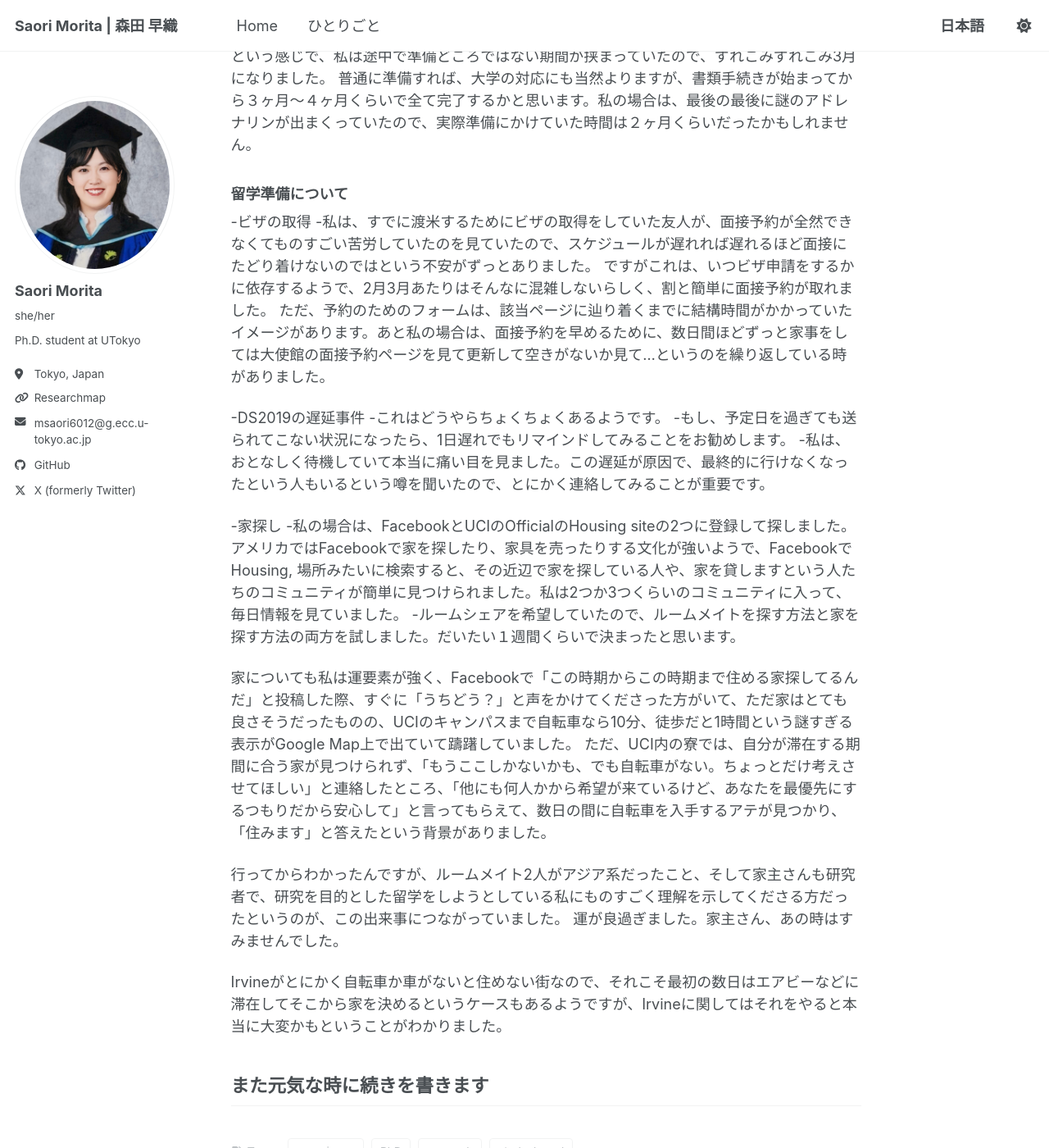
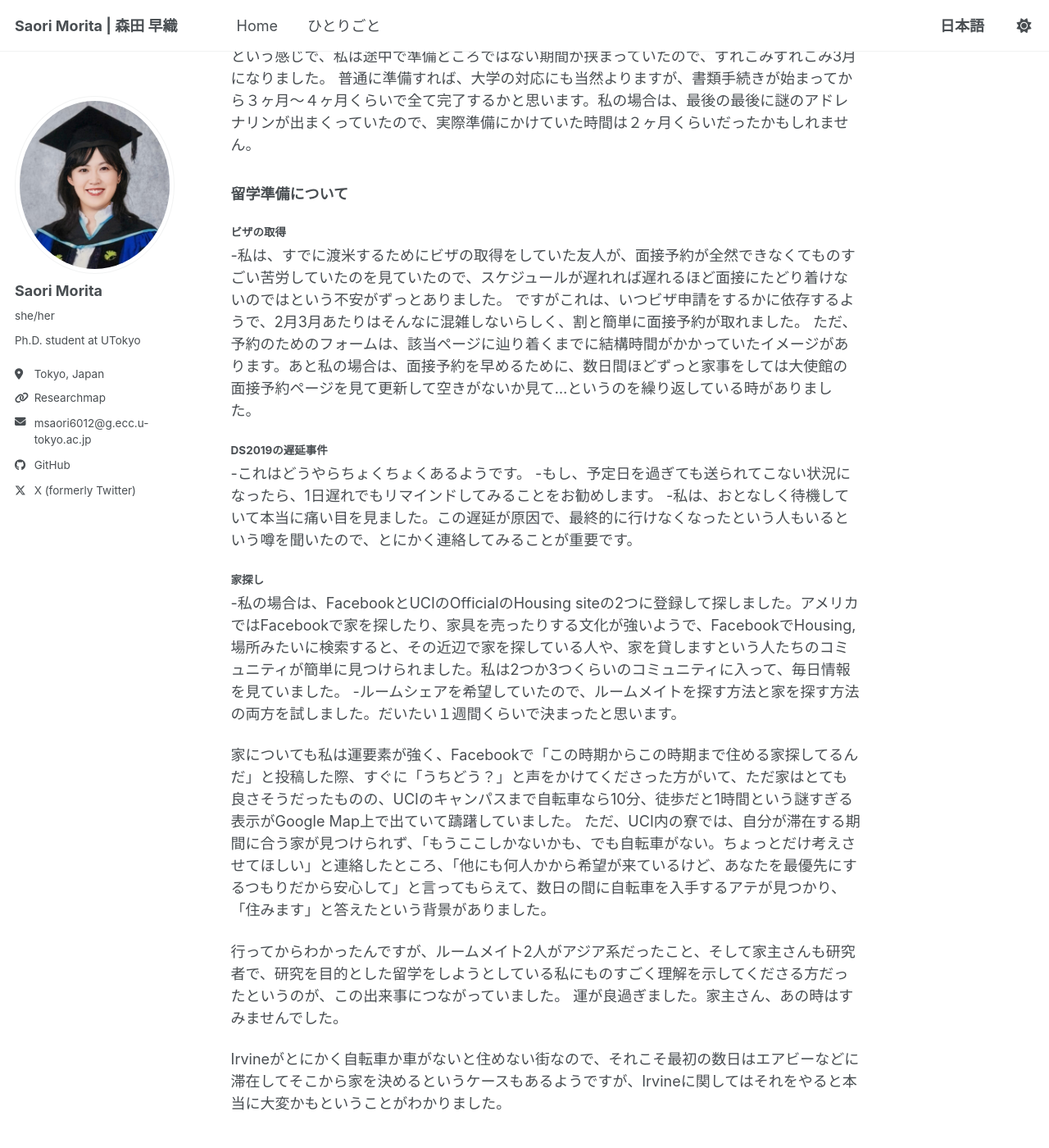
Before and after one commit to sao-m1023lily/sao-m1023lily.github.io, a Jekyll site: the page built from _posts/2026-07-17-irvine.md, in a window 1280 px wide and 1400 px high, scrolled down 3078 px. Shown: the whole window at 82% size. Built offline with Jekyll 4.4.1, drawn with Linux system fonts in a browser that asks for light colours; a script bundle is joined from its source files by our own code; library files that are not in the unit come from our copies.

```diff
--- a/_posts/2026-07-17-irvine.md
+++ b/_posts/2026-07-17-irvine.md
@@ -75,17 +75,17 @@ Hickok先生は、何のつながりもない私に対してもとてもwelcome
 
 ### 留学準備について
 
--ビザの取得
+##### ビザの取得
 -私は、すでに渡米するためにビザの取得をしていた友人が、面接予約が全然できなくてものすごい苦労していたのを見ていたので、スケジュールが遅れれば遅れるほど面接にたどり着けないのではという不安がずっとありました。
 ですがこれは、いつビザ申請をするかに依存するようで、2月3月あたりはそんなに混雑しないらしく、割と簡単に面接予約が取れました。
 ただ、予約のためのフォームは、該当ページに辿り着くまでに結構時間がかかっていたイメージがあります。あと私の場合は、面接予約を早めるために、数日間ほどずっと家事をしては大使館の面接予約ページを見て更新して空きがないか見て...というのを繰り返している時がありました。
 
--DS2019の遅延事件
+##### DS2019の遅延事件
 -これはどうやらちょくちょくあるようです。
   -もし、予定日を過ぎても送られてこない状況になったら、1日遅れでもリマインドしてみることをお勧めします。
   -私は、おとなしく待機していて本当に痛い目を見ました。この遅延が原因で、最終的に行けなくなったという人もいるという噂を聞いたので、とにかく連絡してみることが重要です。
 
--家探し
+##### 家探し
 -私の場合は、FacebookとUCIのOfficialのHousing siteの2つに登録して探しました。アメリカではFacebookで家を探したり、家具を売ったりする文化が強いようで、FacebookでHousing, 場所みたいに検索すると、その近辺で家を探している人や、家を貸しますという人たちのコミュニティが簡単に見つけられました。私は2つか3つくらいのコミュニティに入って、毎日情報を見ていました。
   -ルームシェアを希望していたので、ルームメイトを探す方法と家を探す方法の両方を試しました。だいたい１週間くらいで決まったと思います。
 
```
